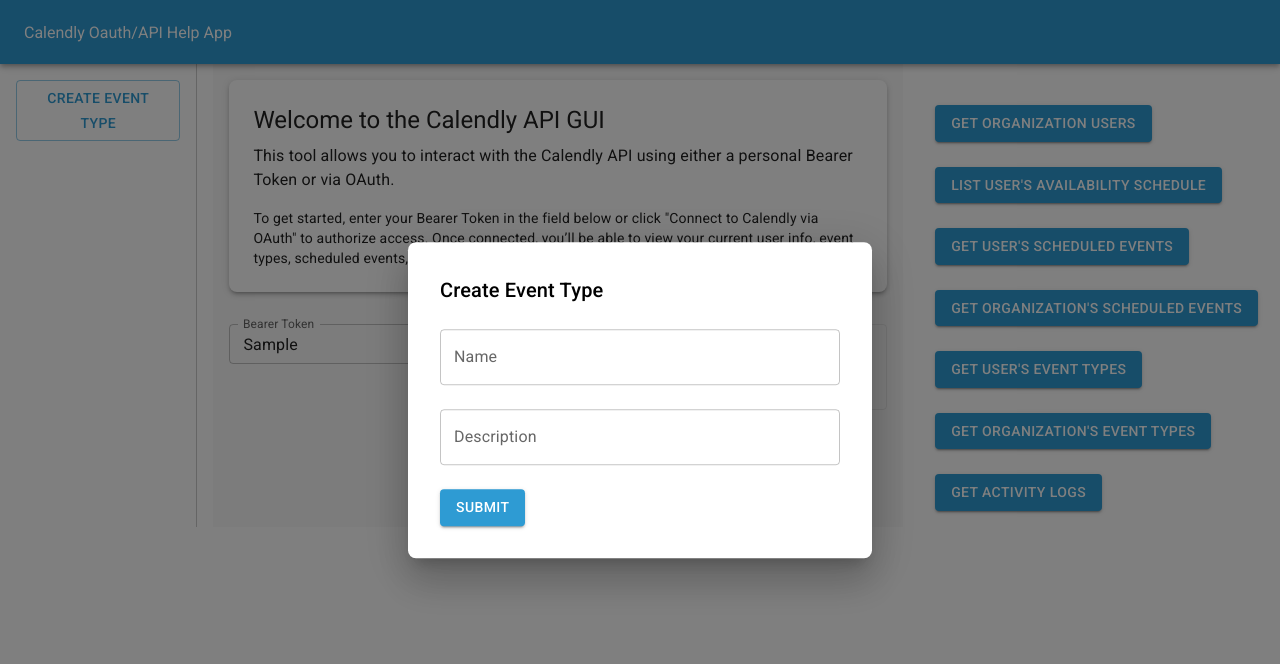
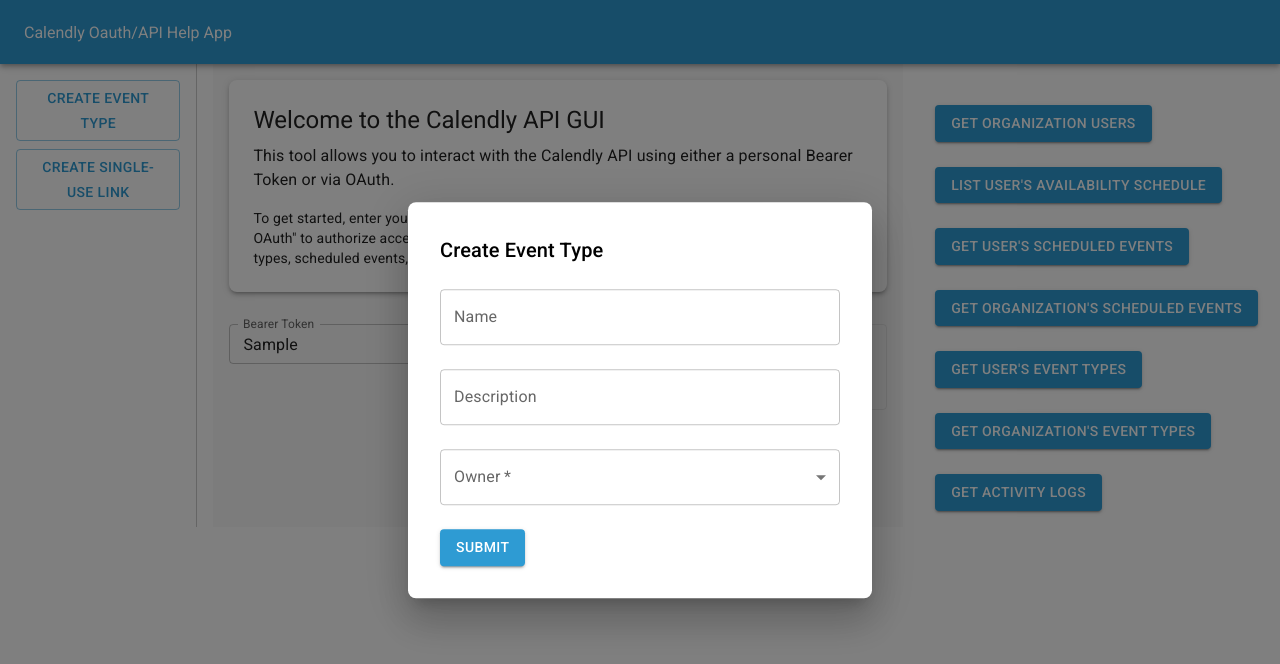
Before and after one commit to javayporter-cal/Calendly-API-GUI, a React (Vite) app: page / in a window 1280 px wide. Both pictures are taken after typing "Sample" into the empty fields and a click on the button "CREATE EVENT TYPE". Shown: the top 664 px of the page. Built offline with nearby package versions, Linux system fonts and the light colour scheme.

Commit message:
make resusable comps, add create scheduling link button, add user dropdown

```diff
--- a/src/components/ApiReqComp.tsx
+++ b/src/components/ApiReqComp.tsx
@@ -5,7 +5,7 @@
 
 const ApiRequestComponent: React.FC = () => {
 
-  const { bearerToken, orgUri, userUri } = useCalendlyContext();
+  const { bearerToken, orgUri, userUri, setOrgMembers } = useCalendlyContext();
   // const [apiResponse, setApiResponse] = useState<string>('');
   // const [loading, setLoading] = useState<boolean>(false);
   //const [error, setError] = useState<string | null>(null);
@@ -23,7 +23,30 @@
     <Box sx={{maxWidth: '100%'}}>
 
 
-      <FetchReq requestUrl={getOrgMemberships} bearerToken={bearerToken} buttonLabel='Get Organization Users' />
+      {/* <FetchReq requestUrl={getOrgMemberships} bearerToken={bearerToken} buttonLabel='Get Organization Users' onSuccess={(collection) => {
+          // Calendly org membership objects look like:
+          // { user: { name: 'Jane Doe', uri: 'https://api.calendly.com/users/XXX' }, ... }
+          const members = (collection || []).map((m: any) => ({
+            name: m.user?.name ?? 'Unknown',
+            uri: m.user?.uri ?? '',
+          }));
+          setOrgMembers(members);
+        }} /> */}
+
+      <FetchReq
+        requestUrl={getOrgMemberships}
+        bearerToken={bearerToken}
+        buttonLabel="Get Organization Users"
+        onSuccess={(collection) => {
+          console.log('[Parent] raw collection:', collection);
+          const mapped = (collection || []).map((m: any) => ({
+            name: m.user?.name ?? 'Unknown',
+            uri: m.user?.uri,
+          }));
+          console.log('[Parent] mapped orgMembers:', mapped);
+          setOrgMembers(mapped);
+        }}
+      />
       <FetchReq requestUrl={getUserAvailSch} bearerToken={bearerToken} buttonLabel="List User's Availability Schedule" />
       <FetchReq requestUrl={getUserSchEvents} bearerToken={bearerToken} buttonLabel="Get User's Scheduled Events" />
       <FetchReq requestUrl={getOrgSchEvents} bearerToken={bearerToken} buttonLabel="Get Organization's Scheduled Events" />
--- a/src/components/PostEventModal.tsx
+++ b/src/components/PostEventModal.tsx
@@ -1,12 +1,185 @@
-// src/components/PostEventModal.tsx
-import React, { useState } from 'react';
-import { Box, Button, Modal, TextField, Typography } from '@mui/material';
+// import React, { useState, useEffect } from 'react';
+// import {
+//   Box,
+//   Button,
+//   Modal,
+//   TextField,
+//   Typography,
+//   Select,
+//   MenuItem,
+//   FormControl,
+//   InputLabel,
+// } from '@mui/material';
+// import { useCalendlyContext } from '../context/CalendlyContext';
+
+// type PostEventModalProps = {
+//   open: boolean;
+//   handleClose: () => void;
+// };
+
+// const style = {
+//   position: 'absolute' as const,
+//   top: '50%',
+//   left: '50%',
+//   transform: 'translate(-50%, -50%)',
+//   width: 400,
+//   maxHeight: '80vh',
+//   overflowY: 'auto',
+//   bgcolor: 'background.paper',
+//   boxShadow: 24,
+//   p: 4,
+//   borderRadius: 2,
+// };
+
+// const PostEventModal: React.FC<PostEventModalProps> = ({ open, handleClose }) => {
+//   const { bearerToken, userUri, orgMembers = [] } = useCalendlyContext(); // ✅ fallback to empty array
+
+//   const [name, setName] = useState('');
+//   const [selectedOwner, setSelectedOwner] = useState(userUri || '');
+//   const [description, setDescription] = useState('');
+//   const [response, setResponse] = useState('');
+//   const [loading, setLoading] = useState(false);
+
+//   // Auto-select first user if no userUri is set
+//   useEffect(() => {
+//     if (!selectedOwner && orgMembers.length > 0) {
+//       setSelectedOwner(orgMembers[0].uri);
+//     }
+//   }, [orgMembers, selectedOwner]);
+
+//   const handleSubmit = async () => {
+//     if (!selectedOwner) {
+//       alert('Please select an owner.');
+//       return;
+//     }
+
+//     setLoading(true);
+//     setResponse('');
+
+//     const body = {
+//       name,
+//       owner: selectedOwner,
+//       description,
+//     };
+
+//     try {
+//       const res = await fetch('https://api.calendly.com/event_types', {
+//         method: 'POST',
+//         headers: {
+//           Authorization: `Bearer ${bearerToken}`,
+//           'Content-Type': 'application/json',
+//         },
+//         body: JSON.stringify(body),
+//       });
+
+//       const result = await res.json();
+//       setResponse(JSON.stringify(result, null, 2));
+//     } catch (error) {
+//       setResponse('Error submitting request');
+//     } finally {
+//       setLoading(false);
+//     }
+//   };
+
+//   return (
+//     <Modal open={open} onClose={handleClose}>
+//       <Box sx={style}>
+//         <Typography variant="h6" gutterBottom>
+//           Create Event Type
+//         </Typography>
+
+//         {/* Event Name Field */}
+//         <TextField
+//           fullWidth
+//           margin="normal"
+//           label="Name"
+//           value={name}
+//           onChange={(e) => setName(e.target.value)}
+//         />
+
+//         {/* Owner Dropdown */}
+//         <FormControl fullWidth margin="normal" required>
+//           <InputLabel id="owner-label">Owner</InputLabel>
+//           <Select
+//             labelId="owner-label"
+//             id="owner-select"
+//             value={selectedOwner}
+//             onChange={(e) => setSelectedOwner(e.target.value as string)}
+//           >
+//             {orgMembers.length > 0 ? (
+//               orgMembers.map((m) => (
+//                 <MenuItem key={m.uri} value={m.uri}>
+//                   {m.name}
+//                 </MenuItem>
+//               ))
+//             ) : (
+//               <MenuItem disabled>No users loaded</MenuItem>
+//             )}
+//           </Select>
+//         </FormControl>
+
+//         {/* Description Field */}
+//         <TextField
+//           fullWidth
+//           margin="normal"
+//           label="Description"
+//           value={description}
+//           onChange={(e) => setDescription(e.target.value)}
+//         />
+
+//         {/* Submit Button */}
+//         <Button
+//           variant="contained"
+//           color="primary"
+//           onClick={handleSubmit}
+//           sx={{ mt: 2 }}
+//           disabled={loading}
+//         >
+//           {loading ? 'Submitting...' : 'Submit'}
+//         </Button>
+
+//         {/* API Response */}
+//         {response && (
+//           <Box mt={2}>
+//             <Typography variant="body2" component="pre" sx={{ whiteSpace: 'pre-wrap' }}>
+//               {response}
+//             </Typography>
+//           </Box>
+//         )}
+//       </Box>
+//     </Modal>
+//   );
+// };
+
+// export default PostEventModal;
+
+import React, { useState, useEffect } from 'react';
+import {
+  Box,
+  Button,
+  Modal,
+  TextField,
+  Typography,
+  Select,
+  MenuItem,
+  FormControl,
+  InputLabel,
+} from '@mui/material';
 import { useCalendlyContext } from '../context/CalendlyContext';
 
+type FieldConfig = {
+  label: string;
+  key: string;
+  required?: boolean;
+};
 
-type PostEventModalProps = {
+type ReusablePostModalProps = {
   open: boolean;
   handleClose: () => void;
+  requestUrl: string;
+  title?: string;
+  fields?: FieldConfig[]; // custom form fields
+  buildBody?: (owner: string, fieldValues: Record<string, string>) => Record<string, any>;
 };
 
 const style = {
@@ -15,39 +188,59 @@
   left: '50%',
   transform: 'translate(-50%, -50%)',
   width: 400,
-    maxHeight: '80vh',           // ✅ limit height to 80% of viewport
-    overflowY: 'auto',           // ✅ enable vertical scroll if needed
+  maxHeight: '80vh',
+  overflowY: 'auto',
   bgcolor: 'background.paper',
   boxShadow: 24,
   p: 4,
   borderRadius: 2,
 };
 
-const PostEventModal: React.FC<PostEventModalProps> = ({ open, handleClose }) => {
+const ReusablePostModal: React.FC<ReusablePostModalProps> = ({
+  open,
+  handleClose,
+  requestUrl,
+  title = 'Submit Request',
+  fields = [
+    { label: 'Name', key: 'name', required: true },
+    { label: 'Description', key: 'description' },
+  ],
+  buildBody,
+}) => {
+  const { bearerToken, userUri, orgMembers = [] } = useCalendlyContext();
 
-    const { bearerToken, userUri } = useCalendlyContext();
-
-  const [name, setName] = useState('');
-  const owner = userUri;
-  const [description, setDescription] = useState('');
+  const [selectedOwner, setSelectedOwner] = useState(userUri || '');
+  const [fieldValues, setFieldValues] = useState<Record<string, string>>({});
   const [response, setResponse] = useState('');
   const [loading, setLoading] = useState(false);
 
+  // Auto-select first user if no userUri
+  useEffect(() => {
+    if (!selectedOwner && orgMembers.length > 0) {
+      setSelectedOwner(orgMembers[0].uri);
+    }
+  }, [orgMembers, selectedOwner]);
 
+  // Handle field changes
+  const handleFieldChange = (key: string, value: string) => {
+    setFieldValues((prev) => ({ ...prev, [key]: value }));
+  };
 
   const handleSubmit = async () => {
+    if (!selectedOwner) {
+      alert('Please select an owner.');
+      return;
+    }
+
     setLoading(true);
     setResponse('');
 
-    const body = {
-      name,
-      owner,
-      description,
-      // Add other required fields as needed
-    };
+    const body = buildBody
+      ? buildBody(selectedOwner, fieldValues)
+      : { owner: selectedOwner, ...fieldValues };
 
     try {
-      const res = await fetch('https://api.calendly.com/event_types', {
+      const res = await fetch(requestUrl, {
         method: 'POST',
         headers: {
           Authorization: `Bearer ${bearerToken}`,
@@ -68,21 +261,43 @@
   return (
     <Modal open={open} onClose={handleClose}>
       <Box sx={style}>
-        <Typography variant="h6" gutterBottom>Create Event Type</Typography>
+        <Typography variant="h6" gutterBottom>
+          {title}
+        </Typography>
+
+        {/* Dynamic Fields */}
+        {fields.map((field) => (
           <TextField
+            key={field.key}
             fullWidth
             margin="normal"
-          label="Name"
-          value={name}
-          onChange={(e) => setName(e.target.value)}
+            label={field.label}
+            value={fieldValues[field.key] || ''}
+            onChange={(e) => handleFieldChange(field.key, e.target.value)}
           />
-        <TextField
-          fullWidth
-          margin="normal"
-          label="Description"
-          value={description}
-          onChange={(e) => setDescription(e.target.value)}
-        />
+        ))}
+
+        {/* Owner Dropdown */}
+        <FormControl fullWidth margin="normal" required>
+          <InputLabel id="owner-label">Owner</InputLabel>
+          <Select
+            labelId="owner-label"
+            value={selectedOwner}
+            onChange={(e) => setSelectedOwner(e.target.value)}
+          >
+            {orgMembers.length > 0 ? (
+              orgMembers.map((m) => (
+                <MenuItem key={m.uri} value={m.uri}>
+                  {m.name}
+                </MenuItem>
+              ))
+            ) : (
+              <MenuItem disabled>No users loaded</MenuItem>
+            )}
+          </Select>
+        </FormControl>
+
+        {/* Submit Button */}
         <Button
           variant="contained"
           color="primary"
@@ -92,6 +307,8 @@
         >
           {loading ? 'Submitting...' : 'Submit'}
         </Button>
+
+        {/* Response */}
         {response && (
           <Box mt={2}>
             <Typography variant="body2" component="pre" sx={{ whiteSpace: 'pre-wrap' }}>
@@ -104,4 +321,4 @@
   );
 };
 
-export default PostEventModal;
+export default ReusablePostModal;
--- a/src/components/Sidebar.tsx
+++ b/src/components/Sidebar.tsx
@@ -1,24 +1,25 @@
-import { useState } from 'react';
-import { Box, Button } from '@mui/material';
-import PostEventModal from './PostEventModal';
-//import { useCalendlyContext } from '../context/CalendlyContext';
-
+import { Box } from '@mui/material';
+import SidebarButtonWithModal from './SidebarButtonWithModal';
 
 const Sidebar = () => {
-  const [modalOpen, setModalOpen] = useState(false);
-
-  //const { bearerToken } = useCalendlyContext();
-  const handleOpen = () => setModalOpen(true);
-  const handleClose = () => setModalOpen(false);
-
   return (
     <Box p={2} flex={1} borderRight="1px solid #ccc">
-      {/* Other sidebar items */}
-      <Button variant="outlined" onClick={handleOpen}>
-        Create Event Type
-      </Button>
+      <SidebarButtonWithModal
+        buttonLabel="Create Event Type"
+        requestUrl="https://api.calendly.com/event_types"
+        title="Create Event Type"
+      />
 
-      <PostEventModal open={modalOpen} handleClose={handleClose}  />
+      <SidebarButtonWithModal
+        buttonLabel="Create Single-Use Link"
+        requestUrl="https://api.calendly.com/scheduling_links"
+        title="Create Scheduling Link"
+        fields={[{ label: 'Event Type URI', key: 'event_type', required: true }]}
+        buildBody={(owner, fieldValues) => ({
+          owner,
+          event_type: fieldValues.event_type,
+        })}
+      />
     </Box>
   );
 };
--- /dev/null
+++ b/src/components/SidebarButtonWithModal.tsx
@@ -0,0 +1,40 @@
+import React, { useState } from 'react';
+import { Button } from '@mui/material';
+import ReusablePostModal from './PostEventModal';
+
+type SidebarButtonWithModalProps = {
+  buttonLabel: string;
+  requestUrl: string;
+  title: string;
+  fields?: { label: string; key: string; required?: boolean }[];
+  buildBody?: (owner: string, fieldValues: Record<string, string>) => Record<string, any>;
+};
+
+const SidebarButtonWithModal: React.FC<SidebarButtonWithModalProps> = ({
+  buttonLabel,
+  requestUrl,
+  title,
+  fields,
+  buildBody,
+}) => {
+  const [modalOpen, setModalOpen] = useState(false);
+
+  return (
+    <>
+      <Button variant="outlined" onClick={() => setModalOpen(true)} sx={{ mb: 1, display: 'block' }}>
+        {buttonLabel}
+      </Button>
+
+      <ReusablePostModal
+        open={modalOpen}
+        handleClose={() => setModalOpen(false)}
+        requestUrl={requestUrl}
+        title={title}
+        fields={fields}
+        buildBody={buildBody}
+      />
+    </>
+  );
+};
+
+export default SidebarButtonWithModal;
--- a/src/context/CalendlyContext.tsx
+++ b/src/context/CalendlyContext.tsx
@@ -1,4 +1,9 @@
 import React, { createContext, useState, useContext } from 'react';
+
+type OrgMember = {
+  name: string;
+  uri: string;
+};
 
 type CalendlyContextType = {
   bearerToken: string;
@@ -7,6 +12,8 @@
   setOrgUri: (uri: string) => void;
   userUri: string;
   setUserUri: (uri: string) => void;
+  orgMembers: OrgMember[];
+  setOrgMembers: (m: OrgMember[]) => void;
 };
 
 const CalendlyContext = createContext<CalendlyContextType | undefined>(undefined);
@@ -15,10 +22,12 @@
   const [bearerToken, setBearerToken] = useState('');
   const [orgUri, setOrgUri] = useState('');
   const [userUri, setUserUri] = useState('');
+  const [orgMembers, setOrgMembers] = useState<OrgMember[]>([]);
+
 
   return (
     <CalendlyContext.Provider
-      value={{ bearerToken, setBearerToken, orgUri, setOrgUri, userUri, setUserUri }}
+      value={{ bearerToken, setBearerToken, orgUri, setOrgUri, userUri, setUserUri, orgMembers, setOrgMembers }}
     >
       {children}
     </CalendlyContext.Provider>
```
Also changed, not shown: src/components/Feed.tsx (+6 -17 lines), src/components/FetchReq.tsx (+9 -1 lines). Lines whose indentation alone changed are shown as unchanged.
